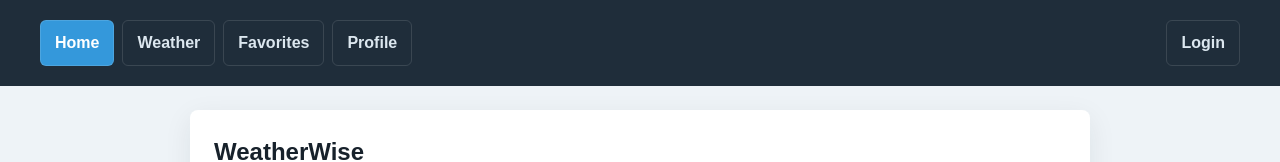
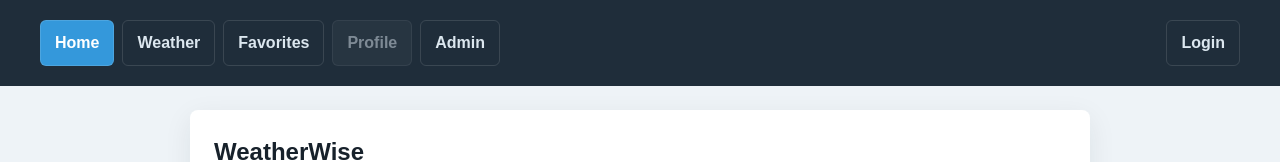
Before and after one commit to brijesh9933/weatherApp, an Angular app: page /home in a window 1280 px wide. Shown: the top 162 px of the page. Built offline with nearby package versions, Linux system fonts and the light colour scheme.

Commit message:
route guard condition added

```diff
--- a/src/app/app.component.html
+++ b/src/app/app.component.html
@@ -1,9 +1,15 @@
 <div class="app-shell">
   <nav class="navbar" aria-label="Primary navigation">
-    <a routerLink="/home" routerLinkActive="active">Home</a>
-    <a routerLink="/weather" routerLinkActive="active">Weather</a>
-    <a routerLink="/favorites" routerLinkActive="active">Favorites</a>
-    <a routerLink="/profile" routerLinkActive="active">Profile</a>
+    <ng-container *ngFor="let item of navItems">
+      <a
+        [routerLink]="item.path"
+        routerLinkActive="active"
+        [class.disabled]="isDisabled(item)"
+        [attr.aria-disabled]="isDisabled(item)"
+        (click)="onNavClick($event, item)">
+        {{ item.label }}
+      </a>
+    </ng-container>
 
     <div class="nav-actions">
       <button *ngIf="!authService.isLoggedIn" (click)="login()">
--- a/src/app/app.component.scss
+++ b/src/app/app.component.scss
@@ -45,6 +45,12 @@
   background: mixins.$color-primary;
   color: mixins.$color-white;
 }
+.navbar a.disabled {
+  opacity: 0.5;
+  pointer-events: none;
+  cursor: not-allowed;
+  background: rgba(255, 255, 255, 0.08);
+}
 
 .page-content {
   padding: 16px;
--- a/src/app/app.component.ts
+++ b/src/app/app.component.ts
@@ -11,6 +11,25 @@ import { AuthService } from './services/auth.service';
 })
 export class AppComponent {
   title = 'Weather';
+
+  navItems = [
+    { label: 'Home', path: '/home' },
+    { label: 'Weather', path: '/weather' },
+    { label: 'Favorites', path: '/favorites' },
+    { label: 'Profile', path: '/profile', requiresAuth: true },
+    { label: 'Admin', path: '/admin' }
+  ];
+
+  isDisabled(item: { requiresAuth?: boolean }) {
+    return !!item.requiresAuth && !this.authService.isLoggedIn;
+  }
+
+  onNavClick(event: MouseEvent, item: { requiresAuth?: boolean }) {
+    if (this.isDisabled(item)) {
+      event.preventDefault();
+      event.stopPropagation();
+    }
+  }
 
   constructor(
     private router: Router,
```
